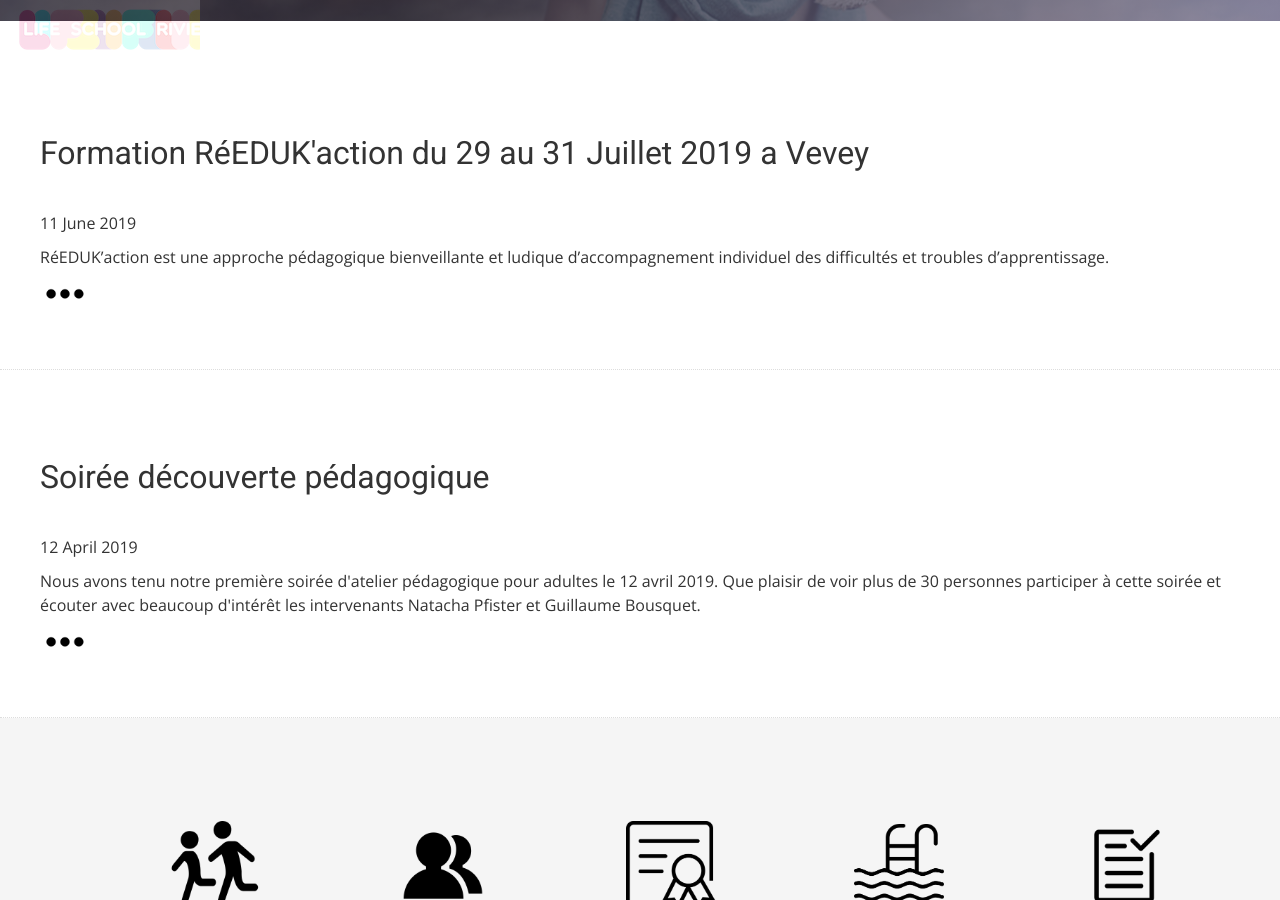
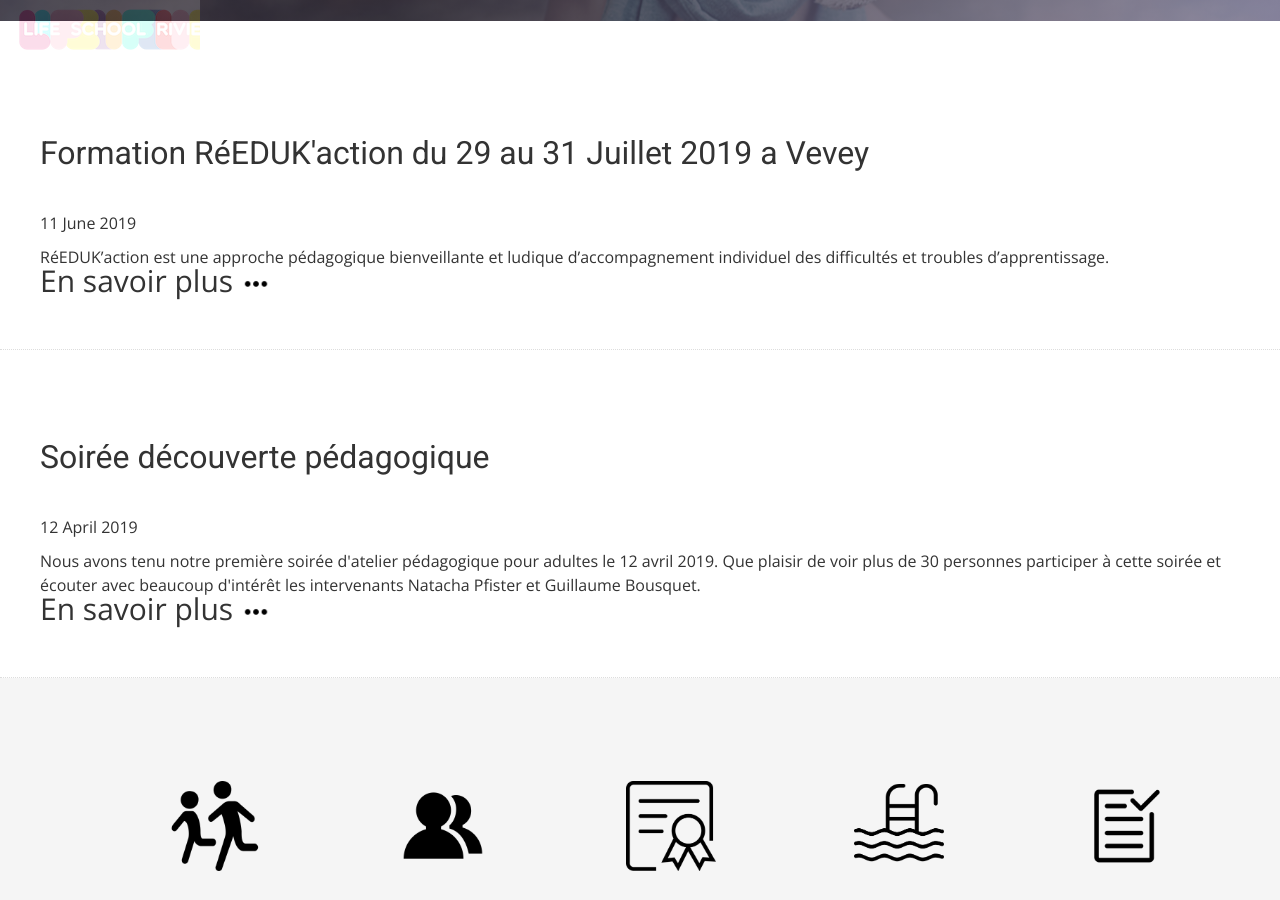
Before and after one commit to midjoule/lifeschool, a Jekyll site: the page built from blog.html, in a window 1280 px wide and 900 px high, scrolled down 370 px. Built offline with Jekyll 4.4.1, drawn with Linux system fonts in a browser that asks for light colours; nearby versions of some CDN libraries; some web fonts are replaced.

Commit message:
Update blog.html

```diff
--- a/blog.html
+++ b/blog.html
@@ -30,7 +30,7 @@ permalink: /blog/
   <p>{{ post.description }}
     <br />
     <a href="#post_{{ i }}" title="En savoir plus..." data-toggle="collapse">
-        <img src="/img/more.png" style="width:50px;" />
+      En savoir plus <img src="/img/more.png" style="width:30px;" />
     </a>
   </p>
   <div id="post_{{ i }}" class="collapse">
```
